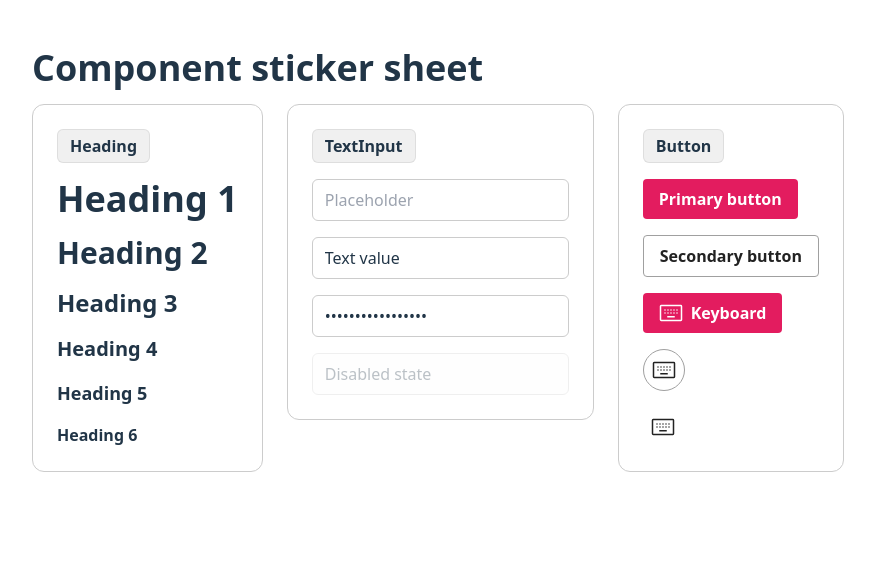
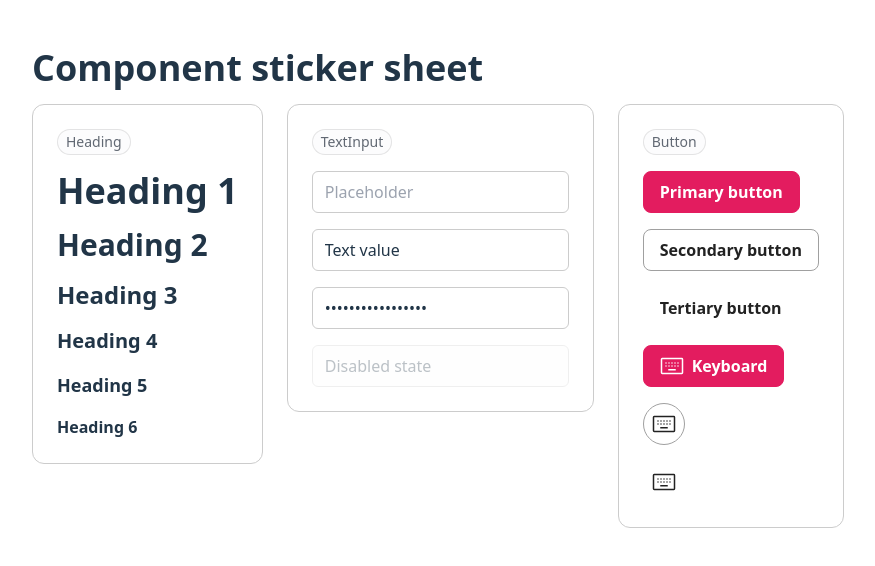
Before and after one commit to taysea/tech-stack-exp, a React (Vite) app: page / in a window 1280 px wide. Shown: the top 566 px of the page, without its empty margins (16-891 px from the left). Built offline with nearby package versions, Linux system fonts and the light colour scheme.

Commit message:
button styling adjustments (#9)

```diff
--- a/src/components/Button/Button.css
+++ b/src/components/Button/Button.css
@@ -1,5 +1,5 @@
 .btn {
-  @apply bg-brand text-white font-semibold py-2 px-4 rounded;
+  @apply bg-brand text-white font-semibold py-2 px-4 rounded-lg border border-brand;
 }
 
 .btn:hover {
@@ -19,7 +19,7 @@
 }
 
 .secondary {
-  @apply bg-inherit text-text-default border-border-default border-solid border;
+  @apply bg-inherit text-text-default border-border-default;
 }
 
 .secondary:hover {
@@ -27,7 +27,7 @@
 }
 
 .tertiary {
-  @apply bg-inherit text-text-default;
+  @apply bg-inherit text-text-default rounded-full border-transparent;
 }
 
 .tertiary:hover {
--- a/src/views/StickerSheet/StickerSheet.tsx
+++ b/src/views/StickerSheet/StickerSheet.tsx
@@ -1,16 +1,16 @@
 import { Button, Heading, TextInput } from "../../components";
-import Keyboard from "../../assets/icons/keyboard.svg?react"
+import Keyboard from "../../assets/icons/keyboard.svg?react";
 
 const Container = ({ ...rest }) => (
   <div
-    className="border-solid border border-border-weak p-6 rounded-xl flex flex-col gap-4 items-start"
+    className="border border-border-weak p-6 rounded-xl flex flex-col gap-4 items-start"
     {...rest}
   />
 );
 
 const Badge = ({ ...rest }) => (
   <div
-    className="bg-border-weak/30 font-bold border-solid border border-border-weak/50 px-3 py-1 rounded-md flex flex-col gap-4 items-start"
+    className="flex flex-col gap-4 items-start px-2 py-0.5 rounded-full font-medium text-small text-gray-800/70 border border-border-weak/50  bg-gray-50/50 "
     {...rest}
   />
 );
@@ -37,6 +37,7 @@ export const StickerSheet = () => {
           <Badge>Button</Badge>
           <Button label="Primary button" onClick={() => console.log("clicked")} />
           <Button kind="secondary" label="Secondary button" onClick={() => console.log("clicked")} />
+          <Button kind="tertiary" label="Tertiary button" onClick={() => console.log("clicked")} />
           <Button label="Keyboard" icon={<Keyboard />} onClick={() => console.log("clicked")} />
           <Button kind="secondary" icon={<Keyboard />} onClick={() => console.log("clicked")} />
           <Button kind="tertiary" icon={<Keyboard />} onClick={() => console.log("clicked")} />
```
Also changed, not shown: 1 other file (tests, documents, lock files or other folders).
